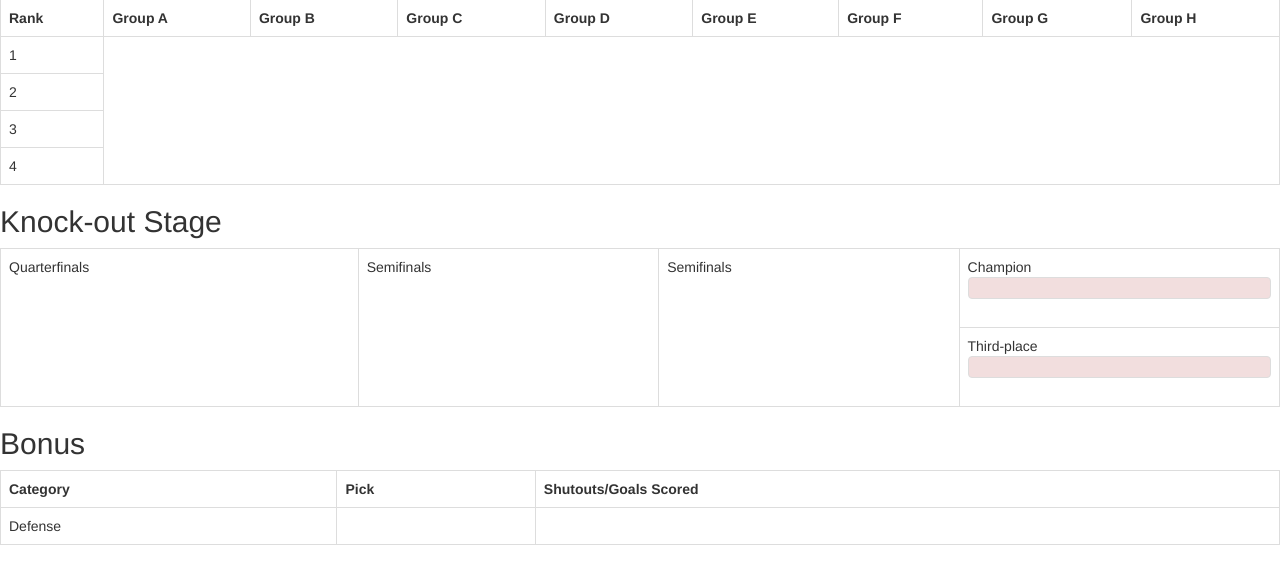
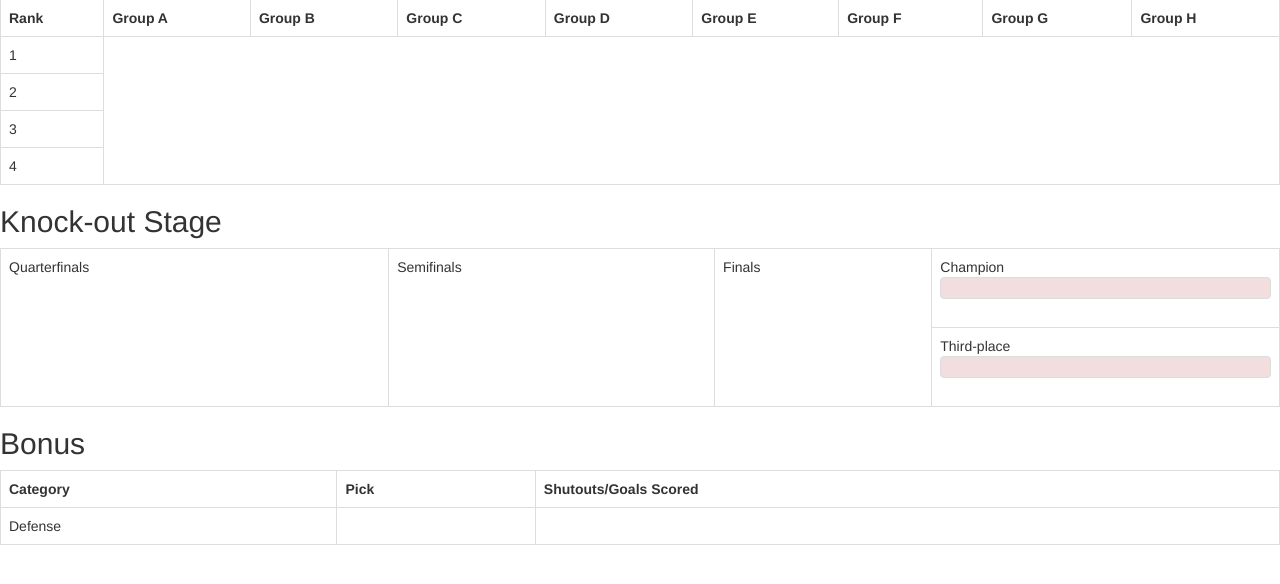
Before and after one commit to fossaone/vmgame, a Django app: template templates/vmgame/displaypick.html in a window 1280 px wide. Shown: the part 125-709 px from the top of the page. Run offline with Django 3.2, Linux system fonts and the light colour scheme; the template is opened without the code that fills it, so the values that code supplies are empty; parts of the project's set-up code (start-up, migrations or seed data) failed here and were passed over; some libraries are stand-ins or nearby versions.

Commit message:
Fix copy/paste error with displaypick Finals

```diff
--- a/templates/vmgame/displaypick.html
+++ b/templates/vmgame/displaypick.html
@@ -95,7 +95,7 @@ Semifinals
 </td>
 
 <td rowspan="2">
-Semifinals
+Finals
 <ul class="list-group">
 {% for ft in final_teams %}
 {% if ft.correct %}
```
